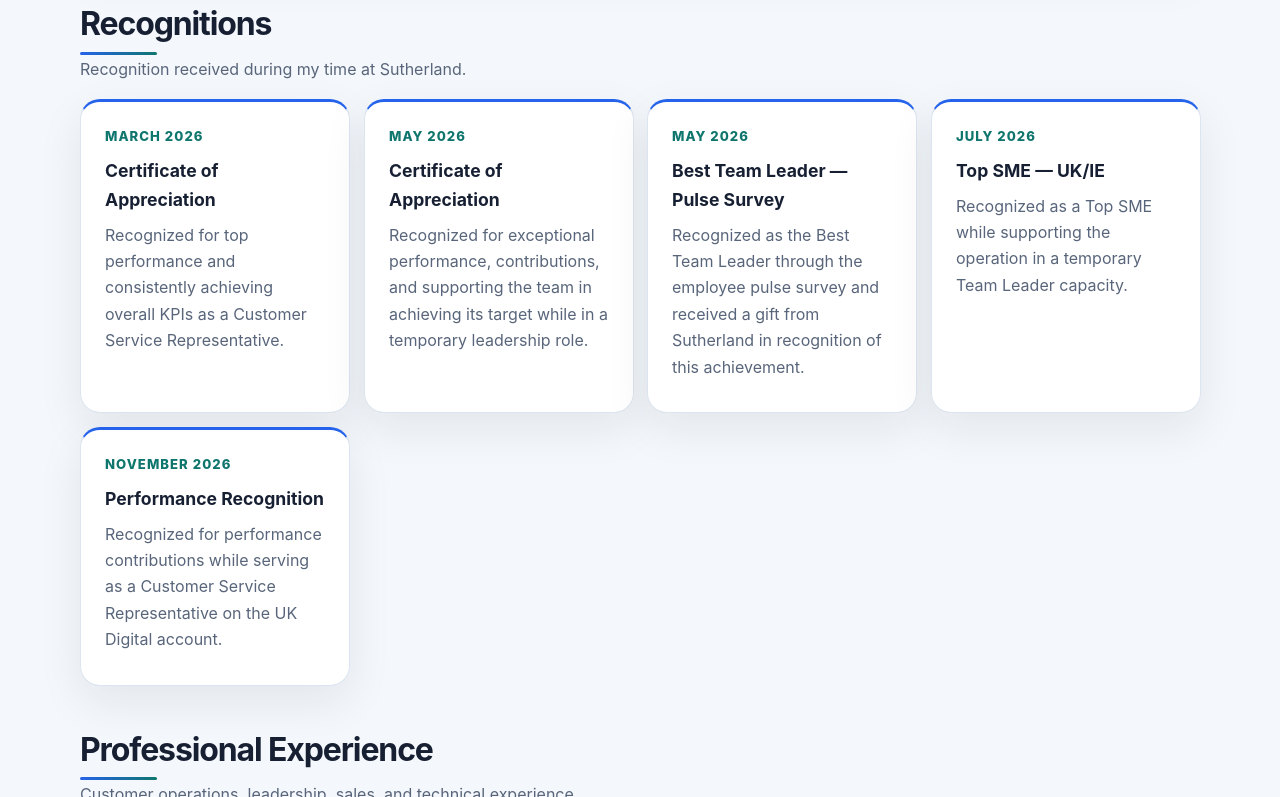
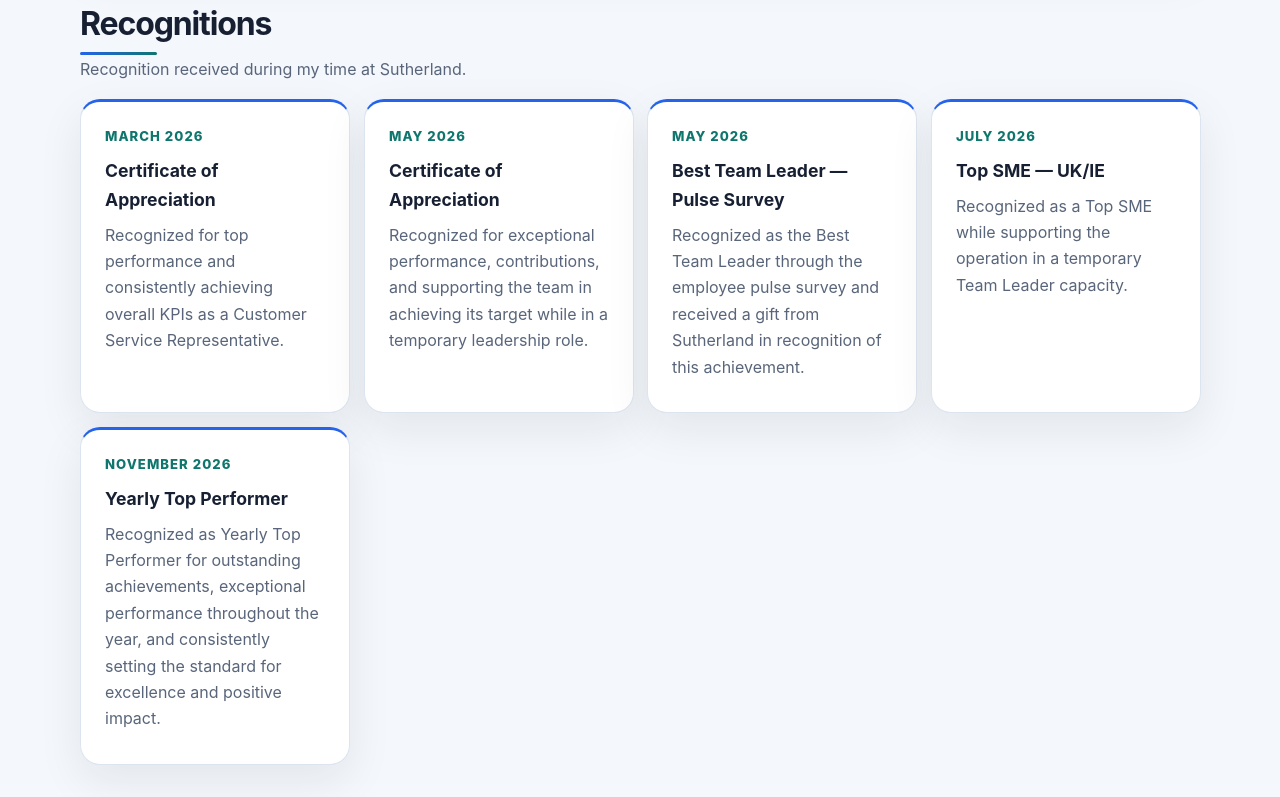
Before and after one commit to AzkouL/AzkouL.github.io, a plain HTML site: page index.html in a window 1280 px wide. Both pictures are taken after a click on the link "Recognitions". Shown: the part 2154-2951 px from the top of the page. Drawn offline with Linux system fonts and the light colour scheme.

Commit message:
Update index.html

```diff
--- a/index.html
+++ b/index.html
@@ -670,7 +670,7 @@
           <article class="card recognition"><div class="when">May 2026</div><h3>Certificate of Appreciation</h3><p>Recognized for exceptional performance, contributions, and supporting the team in achieving its target while in a temporary leadership role.</p></article>
           <article class="card recognition"><div class="when">May 2026</div><h3>Best Team Leader — Pulse Survey</h3><p>Recognized as the Best Team Leader through the employee pulse survey and received a gift from Sutherland in recognition of this achievement.</p></article>
           <article class="card recognition"><div class="when">July 2026</div><h3>Top SME — UK/IE</h3><p>Recognized as a Top SME while supporting the operation in a temporary Team Leader capacity.</p></article>
-          <article class="card recognition"><div class="when">November 2026</div><h3>Performance Recognition</h3><p>Recognized for performance contributions while serving as a Customer Service Representative on the UK Digital account.</p></article>
+          <article class="card recognition"><div class="when">November 2026</div><h3>Yearly Top Performer</h3><p>Recognized as Yearly Top Performer for outstanding achievements, exceptional performance throughout the year, and consistently setting the standard for excellence and positive impact.</p></article>
         </div>
       </section>
 
```
